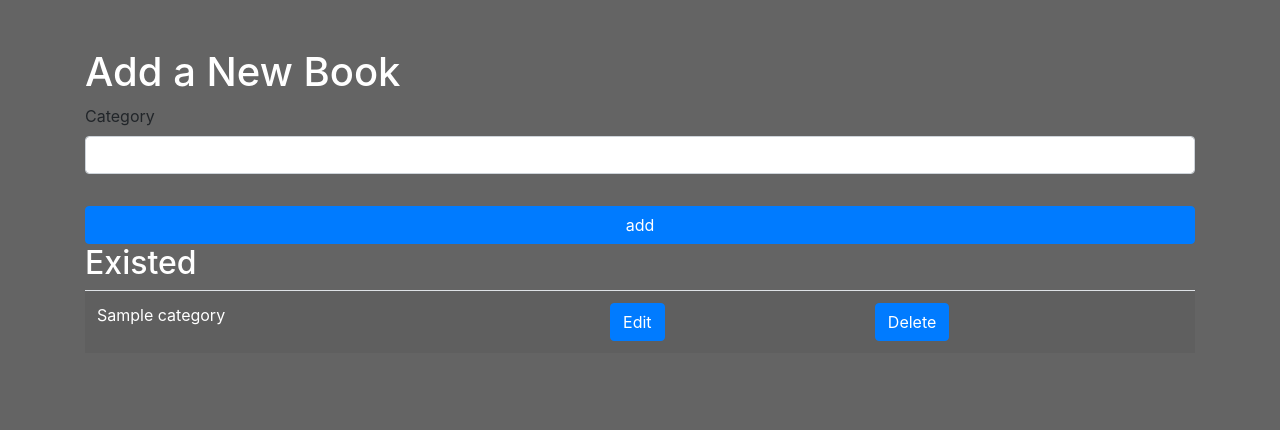
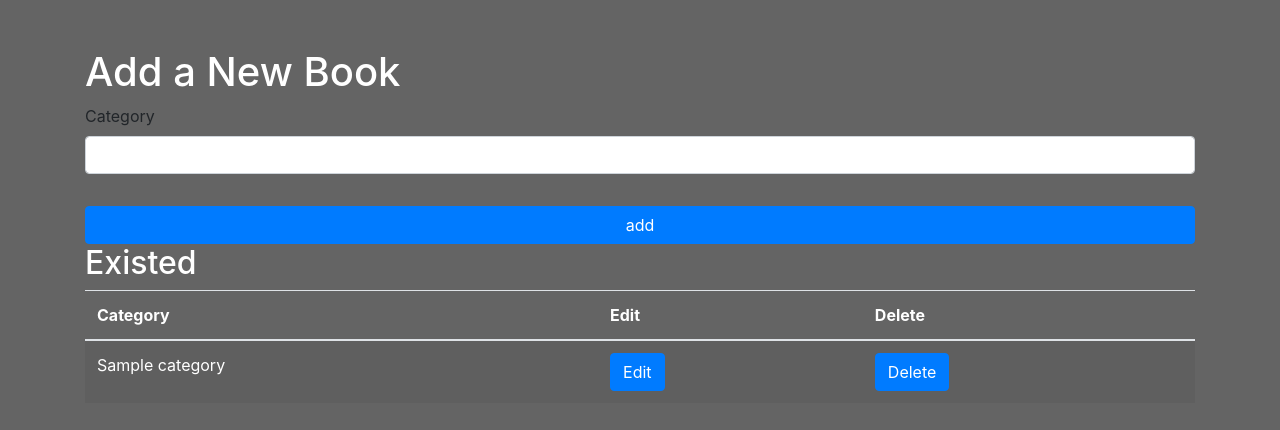
Before and after one commit to DynamicCast682/DjangoBooks, a Django app: page /books/add_category/ in a window 1280 px wide. Shown: the top 430 px of the page. Run offline with Django 5.2, Linux system fonts and the light colour scheme; tables that the repository leaves empty hold one stand-in row (values such as "Sample post"); some libraries are stand-ins or nearby versions.

Commit message:
patch 1.00.021

```diff
--- a/App/views.py
+++ b/App/views.py
@@ -88,7 +88,7 @@ class CategoryActions:
       form = CategoryForm(request.POST)
       if form.is_valid():
         form.save()
-        return redirect('/books/')
+        return redirect('/books/add_category/')
     else:
       form = CategoryForm()
     return render(request, 'add_category.html', {
@@ -115,8 +115,8 @@ class CategoryActions:
 
   @classmethod
   def delete(cls, request):
-    if request.method == 'GET':
-      category = Category.objects.get(id=request.GET['category_id'])
+    if request.method == 'POST':
+      category = Category.objects.get(id=request.POST['category_id'])
       category.delete()
     return redirect('/books/add_category/')
 
--- a/requirements.txt
+++ b/requirements.txt
@@ -6,3 +6,4 @@ psycopg2-binary
 beautifulsoup4
 lxml
 selenium
+djangorestframework
--- a/templates/add_category.html
+++ b/templates/add_category.html
@@ -21,23 +21,36 @@
       <button type="submit" class="btn btn-primary mt-3">add</button>
     </form>
     <h2>Existed</h2>
-    {% for categorie in categories %}
+
     <table class="table table-striped">
+      <thead>
+        <tr>
+          <th>Category</th>
+          <th>Edit</th>
+          <th>Delete</th>
+        </tr>
+      </thead>
       <tbody>
+        {% for category in categories %}
         <tr>
-          <td>{{ categorie.name }}</td>
-          <td><a href="/books/edit_category?category_id={{ categorie.id }}" class="btn btn-primary">
+          <td>{{ category.name }}</td>
+          <td><a href="/books/edit_category?category_id={{ category.id }}" class="btn btn-primary">
             Edit
           </a>
 
           </a></td>
-          <td><a href="" class="btn btn-primary">
-            Delete
-          </a></td>
+          <td>
+            <form method="POST" action="/books/delete_category">
+              {% csrf_token %}
+              <input type="submit" value="Delete" class="btn btn-primary">
+              <input type="hidden" name="category_id" value="{{ category.id }}">
+            </form>
+          </td>
         </tr>
+        {% endfor %}
       </tbody>
     </table>
-    {% endfor %}
+
   </div>
 </body>
 </html>
```
Also changed, not shown: App/tests/test_work.py (+1 -0 lines).
